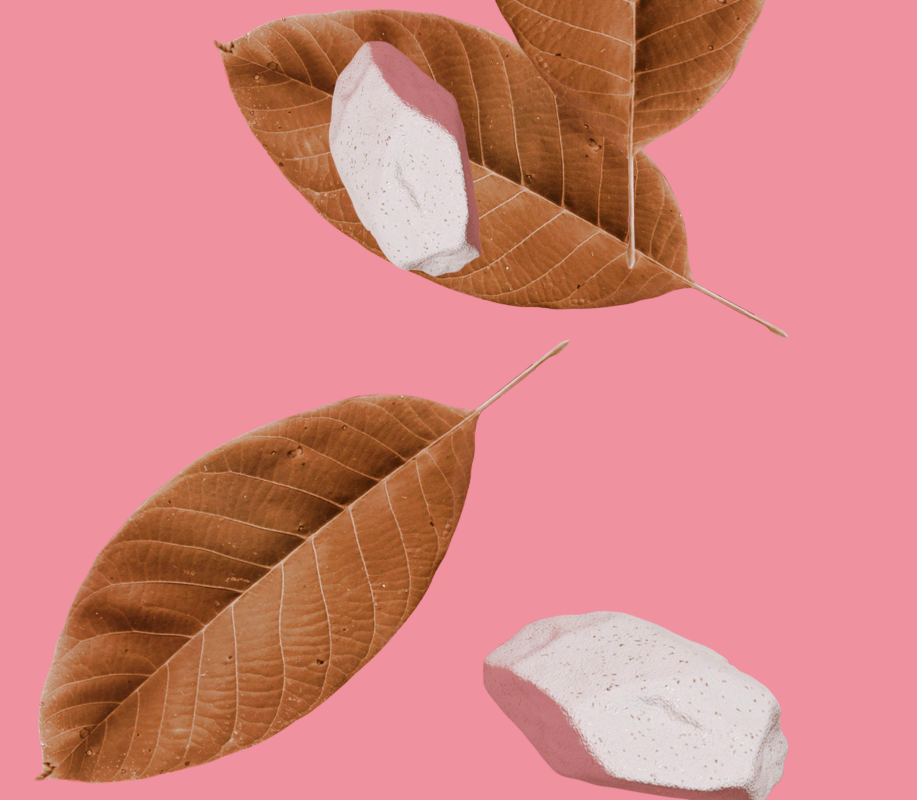
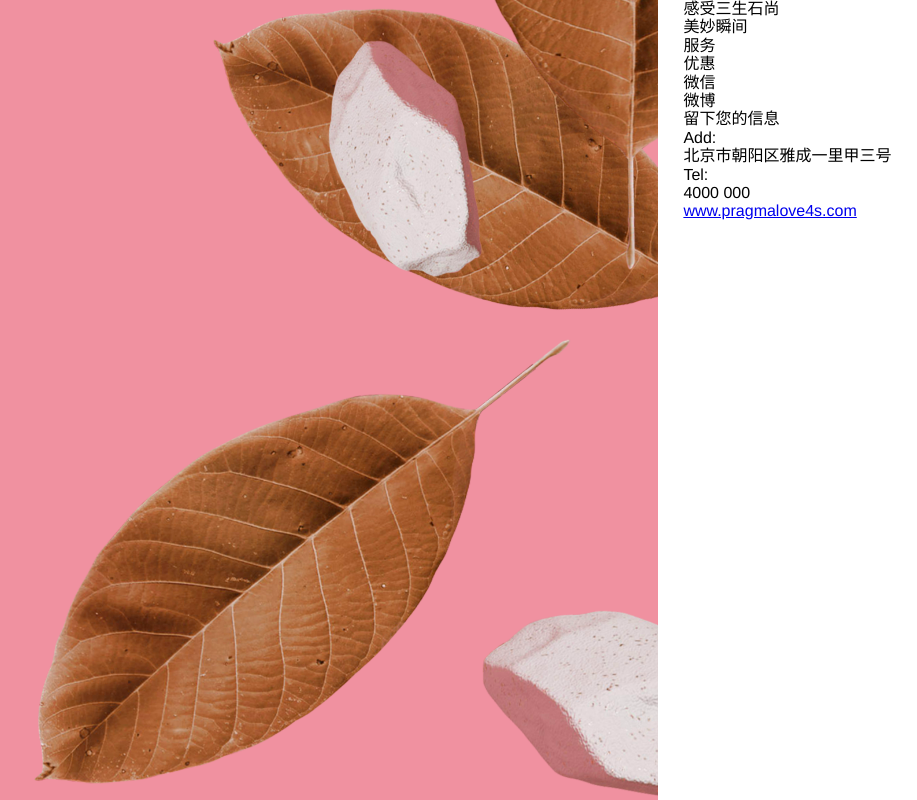
Before and after one commit to melody-pp/pragmalovw, a Vue app: page /#/home in a window 1280 px wide. Shown: the whole page, without its empty margins (363-1280 px from the left). Built offline with nearby package versions, Linux system fonts and the light colour scheme.

Commit message:
no message

```diff
--- a/src/App.vue
+++ b/src/App.vue
@@ -11,8 +11,17 @@
 </script>
 
 <style>
+  html, body, ul, li {
+    margin: 0;
+    padding: 0;
+  }
+
+  ul, li {
+    list-style: none;
+  }
+
   #app {
-    font-family: 'Avenir', Helvetica, Arial, sans-serif;
+    font-family: 'Microsoft YaHei', Helvetica, Arial, sans-serif;
     -webkit-font-smoothing: antialiased;
     -moz-osx-font-smoothing: grayscale;
   }
--- a/src/pages/nav/Nav.vue
+++ b/src/pages/nav/Nav.vue
@@ -1,12 +1,33 @@
 <template>
   <div class="nav">
-
+    <ul>
+      <li>感受三生石尚</li>
+      <li>美妙瞬间</li>
+      <li>服务</li>
+      <li>优惠</li>
+    </ul>
+    <ul class=" ">
+      <li>微信</li>
+      <li>微博</li>
+      <li>留下您的信息</li>
+    </ul>
+    <ul>
+      <li>Add:</li>
+      <li>北京市朝阳区雅成一里甲三号</li>
+      <li>Tel:</li>
+      <li>4000 000</li>
+    </ul>
+    <a href="javascript:;">www.pragmalove4s.com</a>
   </div>
 </template>
 <style>
-  .nav{
-    width: 20vw;
+  .nav {
     height: 100vh;
     background-color: #fff;
+    position: absolute;
+    top: 0;
+    right: 0;
+    z-index: 100;
+    padding: 0 2vw;
   }
 </style>
```
